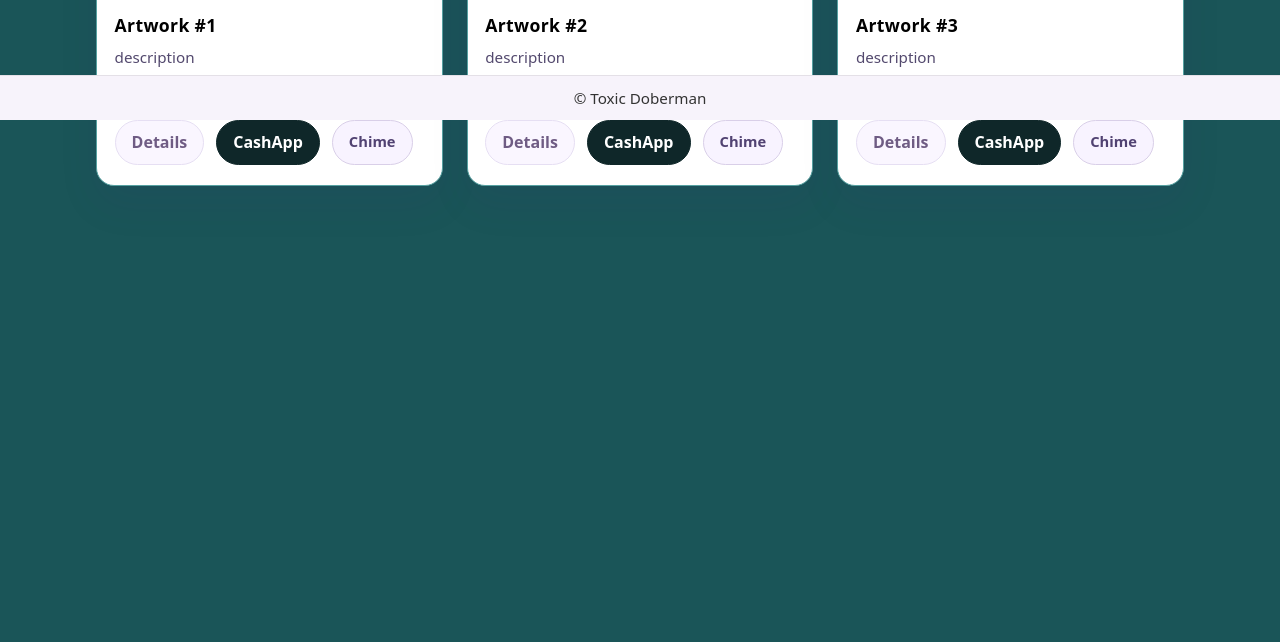
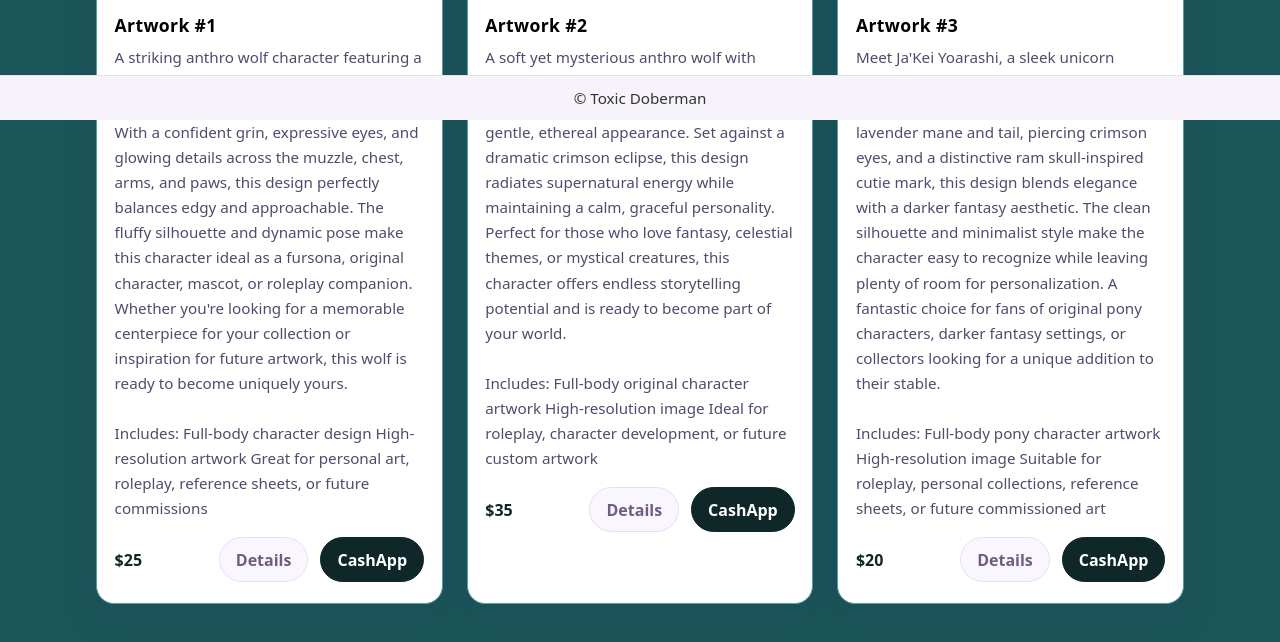
Before and after one commit to kayleemendoza04/toxicdobermancommission, a plain HTML site: page officialart.html in a window 1280 px wide. Shown: the part 680-1322 px from the top of the page. Before the commit the page ends 994 px from the top, so only its background shows below. Drawn offline with Linux system fonts and the light colour scheme.

Commit message:
Fixed code, description, and added included section
Adjusted cashapp link to work properly, added descriptions and included feature text to every artwork, removed broken Chime link

```diff
--- a/officialart.html
+++ b/officialart.html
@@ -61,14 +61,19 @@
           <img src="Artwork\monster_dog_20250821190051.png" alt="Doodle art piece 1">
           <div class="product-body">
             <h3 class="product-title">Artwork #1</h3>
-            <p class="product-description">description</p>
+            <p class="product-description">
+			A striking anthro wolf character featuring a sleek charcoal and lavender color palette accented with vivid neon green markings. With a confident grin, expressive eyes, and glowing details across the muzzle, chest, arms, and paws, this design perfectly balances edgy and approachable. The fluffy silhouette and dynamic pose make this character ideal as a fursona, original character, mascot, or roleplay companion. Whether you're looking for a memorable centerpiece for your collection or inspiration for future artwork, this wolf is ready to become uniquely yours.
+			<br><br>
+			<bold>Includes:</bold>
+			Full-body character design
+			High-resolution artwork
+			Great for personal art, roleplay, reference sheets, or future commissions
+			</p>
             <div class="product-meta">
               <span class="price">$25</span>
               <div class="actions">
                 <a class="details" href="mailto:Toxic_Doberman_Draws@yahoo.com">Details</a>
-                <a class="buy" href="https://cashapp.com/$" target="_blank" rel="noopener">CashApp</a>
-                <a class="other" href="https://www.chime.com/$ToxicDoberman69/" target="_blank" rel="noopener noreferrer">Chime</a>
-
+                <a class="buy" href="https://cashapp.com/$ToxicDoberman69" target="_blank" rel="noopener">CashApp</a>
               </div>
             </div>
           </div>
@@ -78,13 +83,19 @@
           <img src="Artwork\Untitled5_20260605040125.png" alt="Doodle art piece 2">
           <div class="product-body">
             <h3 class="product-title">Artwork #2</h3>
-            <p class="product-description">description</p>
+            <p class="product-description">
+			A soft yet mysterious anthro wolf with elegant teal fur, icy cyan accents, and a fluffy chest that gives the character a gentle, ethereal appearance. Set against a dramatic crimson eclipse, this design radiates supernatural energy while maintaining a calm, graceful personality. Perfect for those who love fantasy, celestial themes, or mystical creatures, this character offers endless storytelling potential and is ready to become part of your world.
+			<br><br>
+			<bold>Includes:</bold>
+			Full-body original character artwork
+			High-resolution image
+			Ideal for roleplay, character development, or future custom artwork
+			</p>
             <div class="product-meta">
               <span class="price">$35</span>
               <div class="actions">
                 <a class="details" href="mailto:Toxic_Doberman_Draws@yahoo.com">Details</a>
-                <a class="buy" href="https://cashapp.com/$" target="_blank" rel="noopener">CashApp</a>
-                <a class="other" href="https://www.chime.com/$ToxicDoberman69/" target="_blank" rel="noopener noreferrer">Chime</a>
+                <a class="buy" href="https://cashapp.com/$ToxicDoberman69" target="_blank" rel="noopener">CashApp</a>
               </div>
             </div>
           </div>
@@ -94,13 +105,18 @@
           <img src="Artwork\Untitled8_20260622112134.png" alt="Doodle art piece 3">
           <div class="product-body">
             <h3 class="product-title">Artwork #3</h3>
-            <p class="product-description">description</p>
-            <div class="product-meta">
+			<p class="product-description">
+			Meet Ja'Kei Yoarashi, a sleek unicorn adaptation of an original character. Featuring a dark charcoal coat, flowing lavender mane and tail, piercing crimson eyes, and a distinctive ram skull-inspired cutie mark, this design blends elegance with a darker fantasy aesthetic. The clean silhouette and minimalist style make the character easy to recognize while leaving plenty of room for personalization. A fantastic choice for fans of original pony characters, darker fantasy settings, or collectors looking for a unique addition to their stable.
+			<br><br>
+			<bold>Includes:</bold>
+			Full-body pony character artwork
+			High-resolution image
+			Suitable for roleplay, personal collections, reference sheets, or future commissioned art
+			</p>            <div class="product-meta">
               <span class="price">$20</span>
               <div class="actions">
                 <a class="details" href="mailto:Toxic_Doberman_Draws@yahoo.com">Details</a>
-                <a class="buy" href="https://cashapp.com/$" target="_blank" rel="noopener">CashApp</a>
-                <a class="other" href="https://www.chime.com/$ToxicDoberman69/" target="_blank" rel="noopener noreferrer">Chime</a>
+                <a class="buy" href="https://cashapp.com/$ToxicDoberman69" target="_blank" rel="noopener">CashApp</a>
               </div>
             </div>
           </div>
```
Also changed, not shown: index.html (+1 -1 lines).
